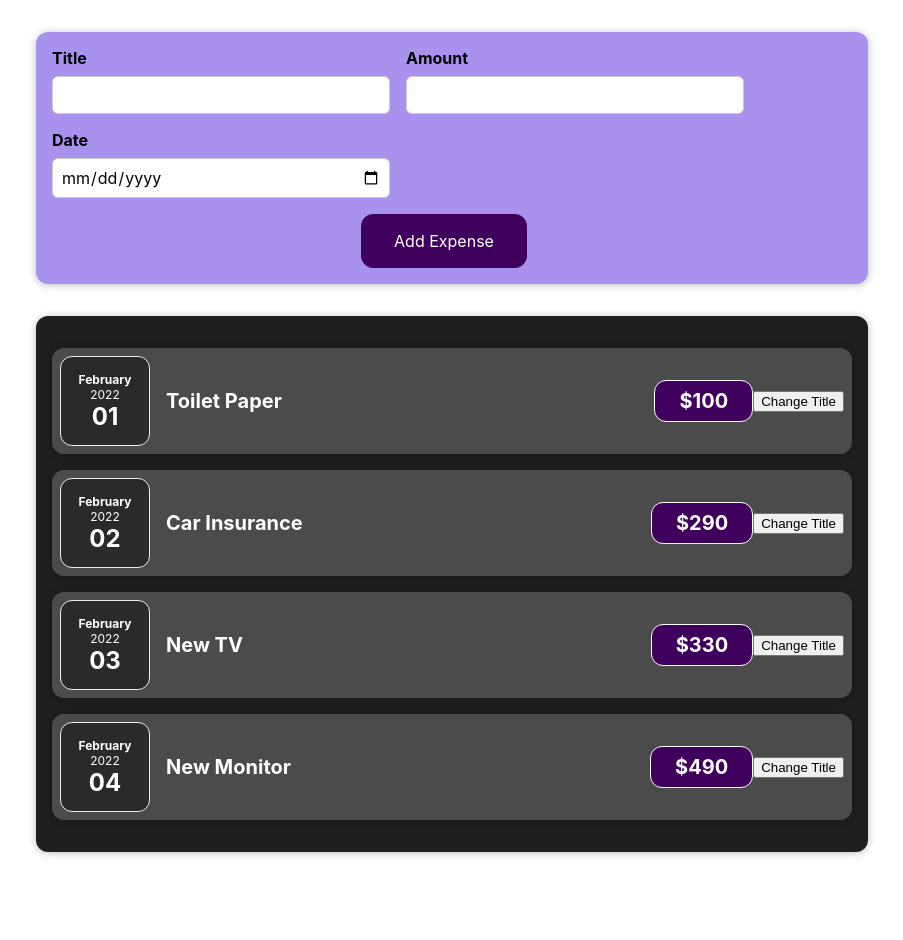
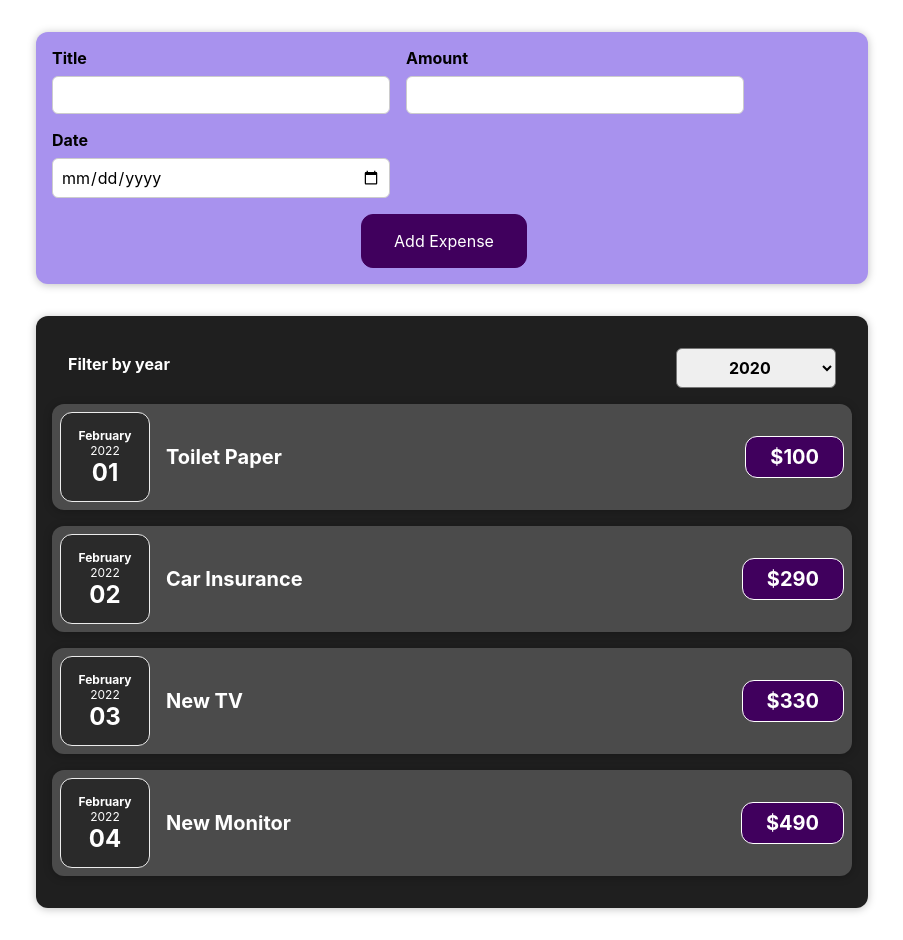
Before and after one commit to rhs99/expense-tracker, a React (Create React App) app: page / in a window 1280 px wide. Shown: the whole page, without its empty margins (188-1091 px from the left). Before the commit the page ends 884 px from the top, so only its background shows below. Built offline with nearby package versions, Linux system fonts and the light colour scheme.

Commit message:
lift state up

```diff
--- a/src/App.js
+++ b/src/App.js
@@ -23,9 +23,13 @@ function App() {
       date: new Date(2022, 1, 4),
     },
   ];
+  const addExpenseHandler = (expense) => {
+    console.log('add expense');
+    console.log(expense);
+  }
   return (
     <div>
-      <NewExpense />
+      <NewExpense onAddExpense={addExpenseHandler}/>
       <Expenses items={expenses} />
     </div>
   );
--- a/src/components/ExpenseForm.js
+++ b/src/components/ExpenseForm.js
@@ -1,7 +1,7 @@
 import { useState } from "react";
 import "./ExpenseForm.css";
 
-const ExpenseForm = () => {
+const ExpenseForm = (props) => {
   const [userInput, setUserInput] = useState({
     enteredTitle: "",
     enteredAmount: "",
@@ -42,7 +42,7 @@ const ExpenseForm = () => {
       amount: userInput.enteredAmount,
       date: new Date(userInput.enteredDate),
     };
-    console.log(expenseData);
+    props.onSaveExpenseData(expenseData);
     setUserInput({
       enteredTitle: "",
       enteredAmount: "",
--- a/src/components/ExpenseItem.js
+++ b/src/components/ExpenseItem.js
@@ -1,24 +1,15 @@
-import {useState} from 'react'
-
 import ExpenseDate from "./ExpenseDate";
 import Card from "./Card";
 import "./ExpenseItem.css";
 
 function ExpenseItem(props) {
-  const [title, setTitle] = useState(props.title);
-
-  const clickHandler = () => {
-    setTitle('Updated!');
-  }
-
   return (
     <Card className="expense-item">
       <ExpenseDate date={props.date}></ExpenseDate>
       <div className="expense-item__description">
-        <h2>{title}</h2>
+        <h2>{props.title}</h2>
         <div className="expense-item__price">${props.amount}</div>
       </div>
-      <button onClick={clickHandler}>Change Title</button>
     </Card>
   );
 }
--- a/src/components/Expenses.js
+++ b/src/components/Expenses.js
@@ -1,10 +1,20 @@
+import { useState } from "react";
 import ExpenseItem from "./ExpenseItem";
 import Card from "./Card";
+import ExpensesFilter from "./ExpensesFilter";
 import "./Expenses.css";
 
 function Expenses(props) {
+  const [filteredYear, setFilteredYear] = useState("2020");
+  const filterChangeHandler = (selectedYear) => {
+    setFilteredYear(selectedYear);
+  };
   return (
     <Card className="expenses">
+      <ExpensesFilter
+        selected={filteredYear}
+        onChangeFilter={filterChangeHandler}
+      />
       {props.items.map((item) => (
         <ExpenseItem
           key={item.id}
--- /dev/null
+++ b/src/components/ExpensesFilter.css
@@ -0,0 +1,24 @@
+.expenses-filter {
+    color: white;
+    padding: 0 1rem;
+}
+
+.expenses-filter__control {
+    display: flex;
+    width: 100%;
+    align-items: center;
+    justify-content: space-between;
+    margin: 1rem 0;
+}
+
+.expenses-filter label {
+    font-weight: bold;
+    margin-bottom: 0.5rem;
+}
+
+.expenses-filter select {
+    font: inherit;
+    padding: 0.5rem 3rem;
+    font-weight: bold;
+    border-radius: 6px;
+}
--- /dev/null
+++ b/src/components/ExpensesFilter.js
@@ -0,0 +1,22 @@
+import "./ExpensesFilter.css";
+
+const ExpensesFilter = (props) => {
+  const dropdownChangeHandler = (event) => {
+    props.onChangeFilter(event.target.value);
+  };
+  return (
+    <div className="expenses-filter">
+      <div className="expenses-filter__control">
+        <label>Filter by year</label>
+        <select value={props.selected} onChange={dropdownChangeHandler}>
+          <option value="2022">2022</option>
+          <option value="2021">2021</option>
+          <option value="2020">2020</option>
+          <option value="2019">2019</option>
+        </select>
+      </div>
+    </div>
+  );
+};
+
+export default ExpensesFilter;
--- a/src/components/NewExpense.js
+++ b/src/components/NewExpense.js
@@ -2,10 +2,17 @@ import ExpenseForm from './ExpenseForm';
 
 import './NewExpense.css'
 
-const NewExpense = ()=>{
+const NewExpense = (props)=>{
+    const saveExpenseDataHandler = (enteredExpenseDate)=>{
+        const expenseData = {
+            ...enteredExpenseDate,
+            id: Math.random().toString()
+        }
+        props.onAddExpense(expenseData);
+    }
     return (
         <div className='new-expense'>
-            <ExpenseForm />
+            <ExpenseForm onSaveExpenseData={saveExpenseDataHandler}/>
         </div>
     );
 }
```
